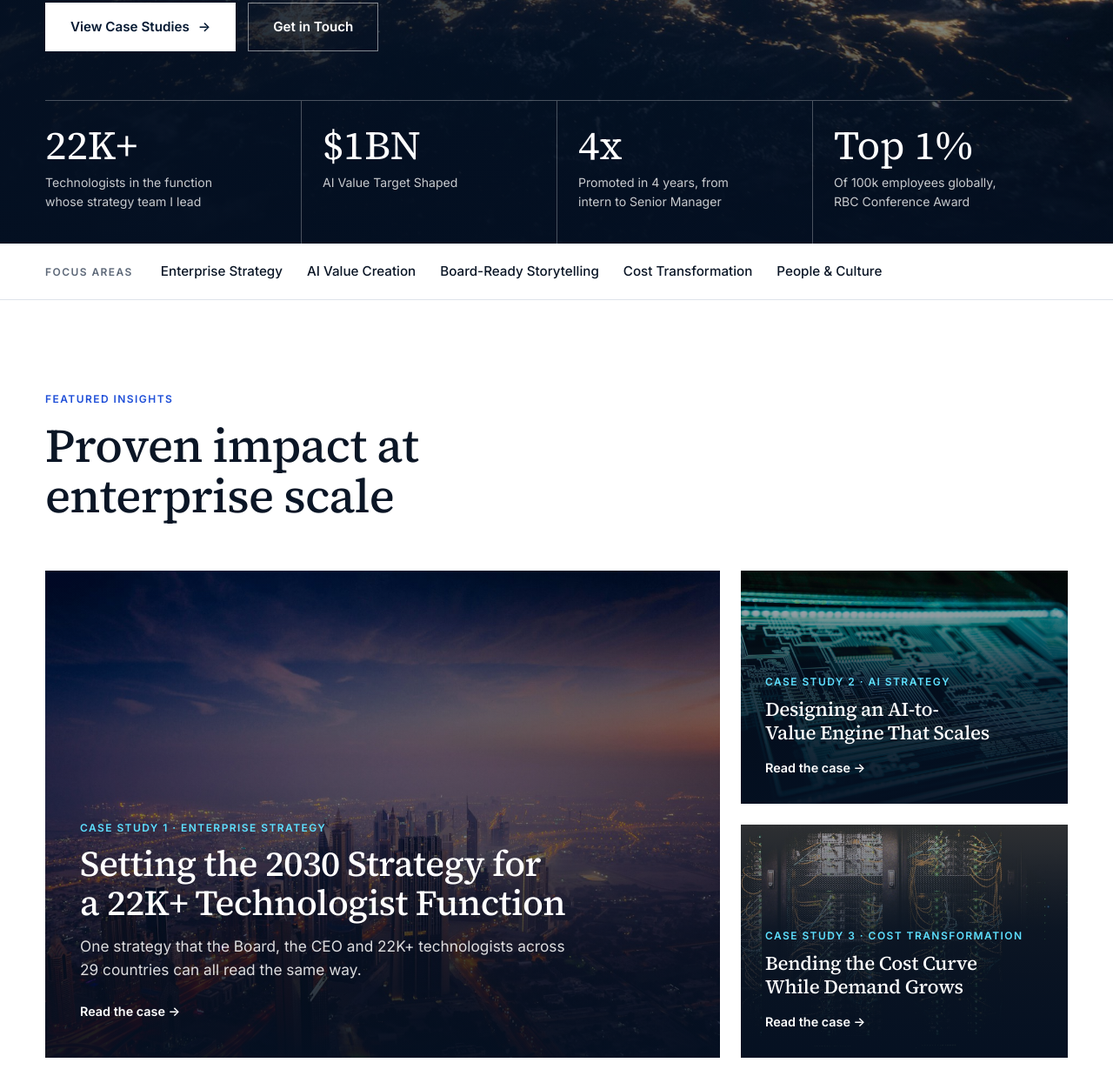
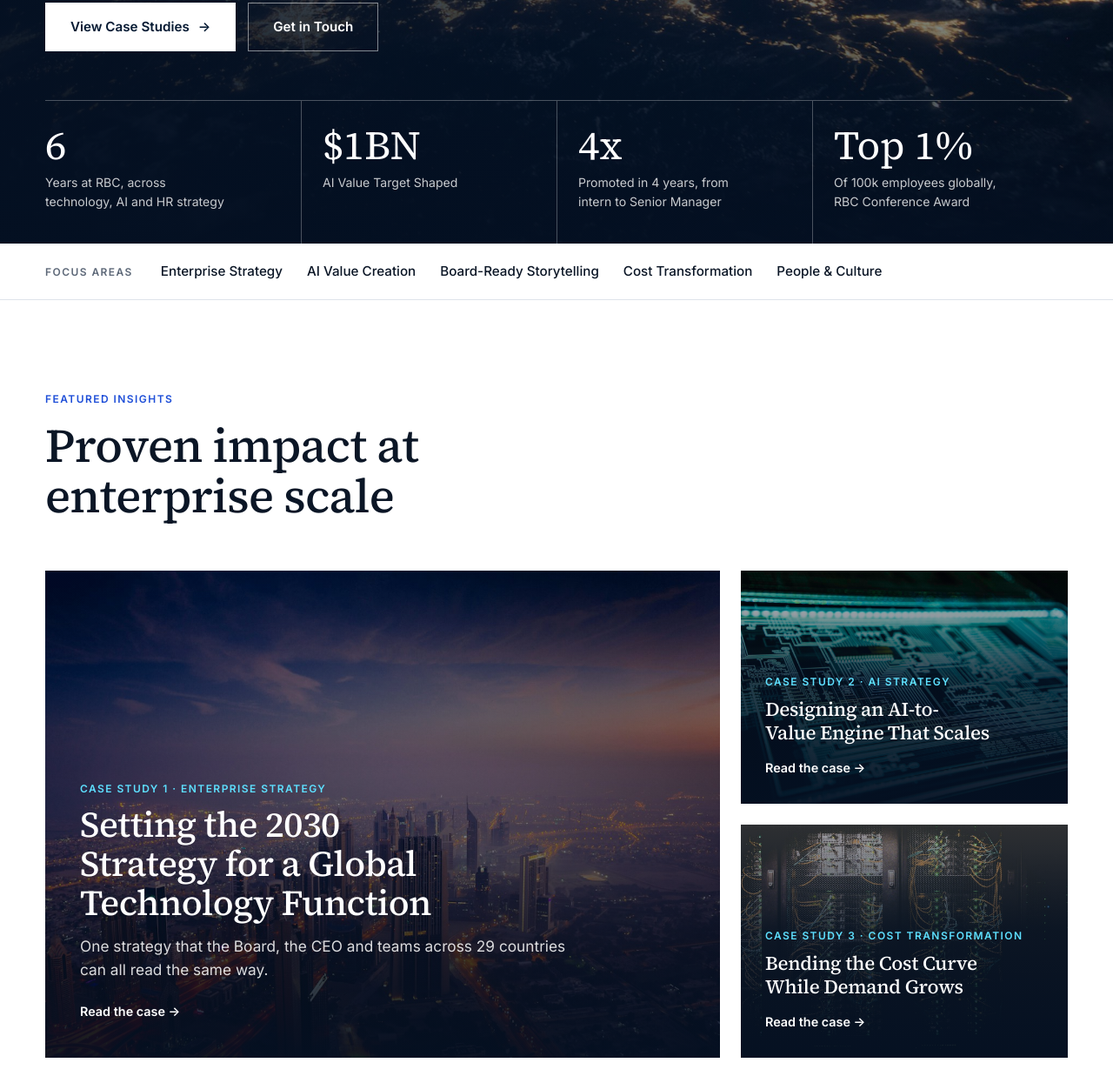
Before and after one commit to pg19-stack/PGs-Portfolio, a plain HTML site: page index.html in a window 1280 px wide. Shown: the part 568-1805 px from the top of the page at 87% size. Drawn offline with Linux system fonts and the light colour scheme.

Commit message:
Remove function headcount figure from the site
Co-Authored-By: Claude Fable 5.2 <noreply@anthropic.com>
Claude-Session: https://claude.ai/code/session_0145hGu89y2Ku2LXimfxnxXy

```diff
--- a/index.html
+++ b/index.html
@@ -56,8 +56,8 @@
         <div class="container">
             <dl class="stats">
                 <div class="stat">
-                    <dt>22K+</dt>
-                    <dd>Technologists in the function whose strategy team I lead</dd>
+                    <dt>6</dt>
+                    <dd>Years at RBC, across technology, AI and HR strategy</dd>
                 </div>
                 <div class="stat">
                     <dt>$1BN</dt>
@@ -101,8 +101,8 @@
                     <img src="assets/img/city-night.jpg" alt="" width="1500" height="900" loading="lazy">
                     <div class="insight-body">
                         <p class="kicker">Case Study 1 &middot; Enterprise strategy</p>
-                        <h3>Setting the 2030 Strategy for a 22K+ Technologist Function</h3>
-                        <p>One strategy that the Board, the CEO and 22K+ technologists across 29 countries can all read the same way.</p>
+                        <h3>Setting the 2030 Strategy for a Global Technology Function</h3>
+                        <p>One strategy that the Board, the CEO and teams across 29 countries can all read the same way.</p>
                         <span class="read-more">Read the case <span aria-hidden="true">&rarr;</span></span>
                     </div>
                 </a>
@@ -302,16 +302,16 @@
                     <img src="assets/img/city-night.jpg" alt="" width="1500" height="900" loading="lazy">
                     <div class="case-banner-text">
                         <p class="kicker">Case Study 1 &middot; Enterprise strategy</p>
-                        <h3>Setting the 2030 Strategy for a 22K+ Technologist Function</h3>
+                        <h3>Setting the 2030 Strategy for a Global Technology Function</h3>
                     </div>
                 </header>
                 <div class="case-grid">
                     <div class="case-side">
-                        <p class="case-lede"><span class="label">The Challenge</span>A global Technology & Operations function needs one strategy that the Board, the CEO and 22K+ technologists across 29 countries can all read the same way.</p>
+                        <p class="case-lede"><span class="label">The Challenge</span>A global Technology & Operations function needs one strategy that the Board, the CEO and teams across 29 countries can all read the same way.</p>
                         <div class="metrics">
                             <div class="metric">
-                                <span class="metric-value">22K+</span>
-                                <span class="metric-label">Technologists in scope</span>
+                                <span class="metric-value">2030</span>
+                                <span class="metric-label">Strategy horizon</span>
                             </div>
                             <div class="metric">
                                 <span class="metric-value">29</span>
@@ -663,7 +663,7 @@
                         </div>
                         <div class="case-block">
                             <span class="label">Where It Goes Next</span>
-                            <p>The same thinking now shapes workforce strategy for 22K+ technologists: location strategy and hub growth, role mix and AI-driven reskilling, tied directly to the cost and productivity agenda.</p>
+                            <p>The same thinking now shapes workforce strategy for a global technology function: location strategy and hub growth, role mix and AI-driven reskilling, tied directly to the cost and productivity agenda.</p>
                         </div>
                         <div class="case-block refs">
                             <span class="label">Public Reference</span>
@@ -743,7 +743,7 @@
                             <span class="tl-date">May 2026 – Present</span>
                             <div>
                                 <h4>Senior Manager, Strategy & Initiatives, Transformation & Chief Operating Office</h4>
-                                <p>Strategy lead and people manager for a 22K+ technologist function. FY2030 strategy, Board and executive communications, cost transformation.</p>
+                                <p>Strategy lead and people manager for a global Technology & Operations function. FY2030 strategy, Board and executive communications, cost transformation.</p>
                             </div>
                         </li>
                         <li class="reveal">
```
Also changed, not shown: 1 other file.
